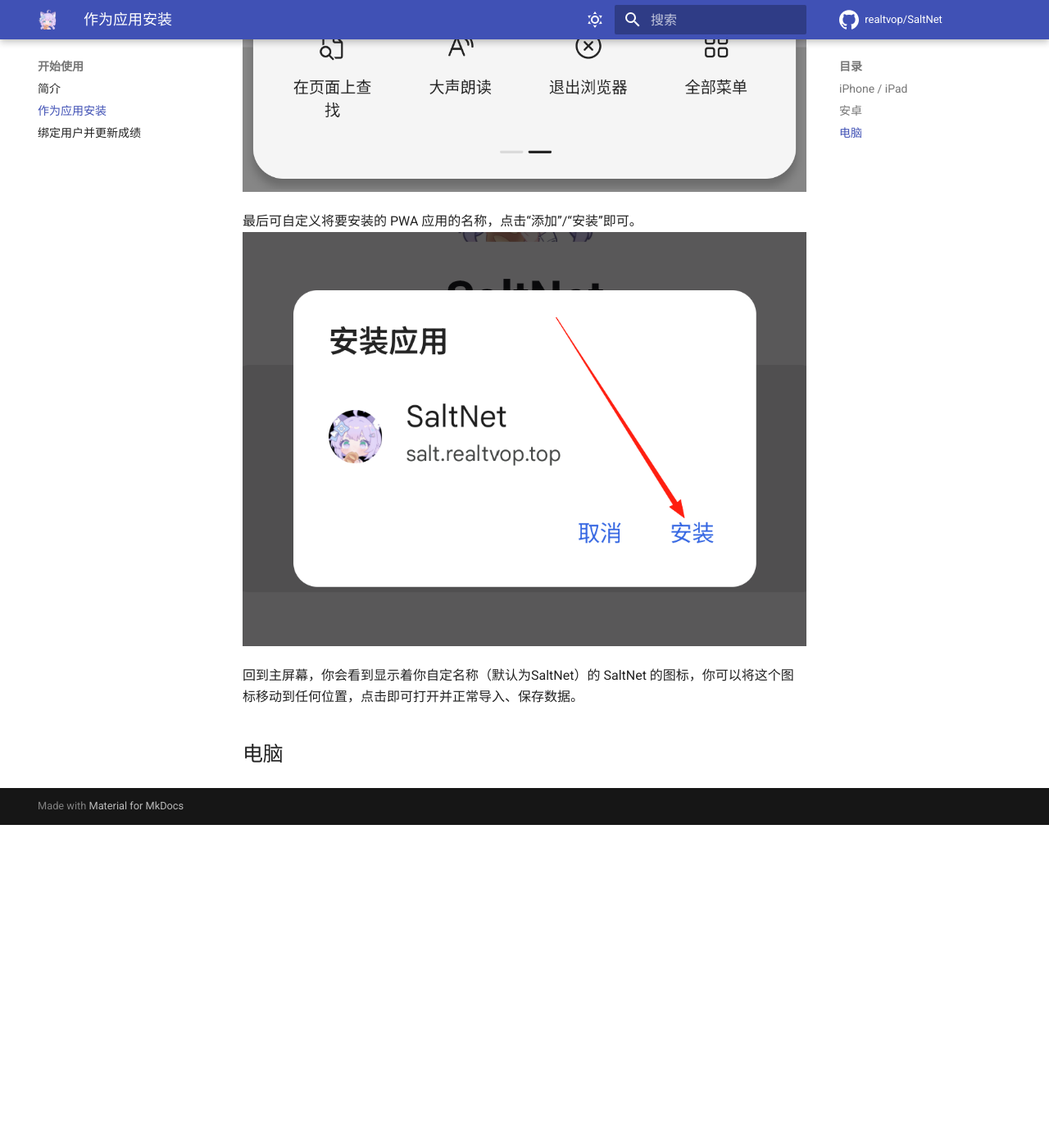
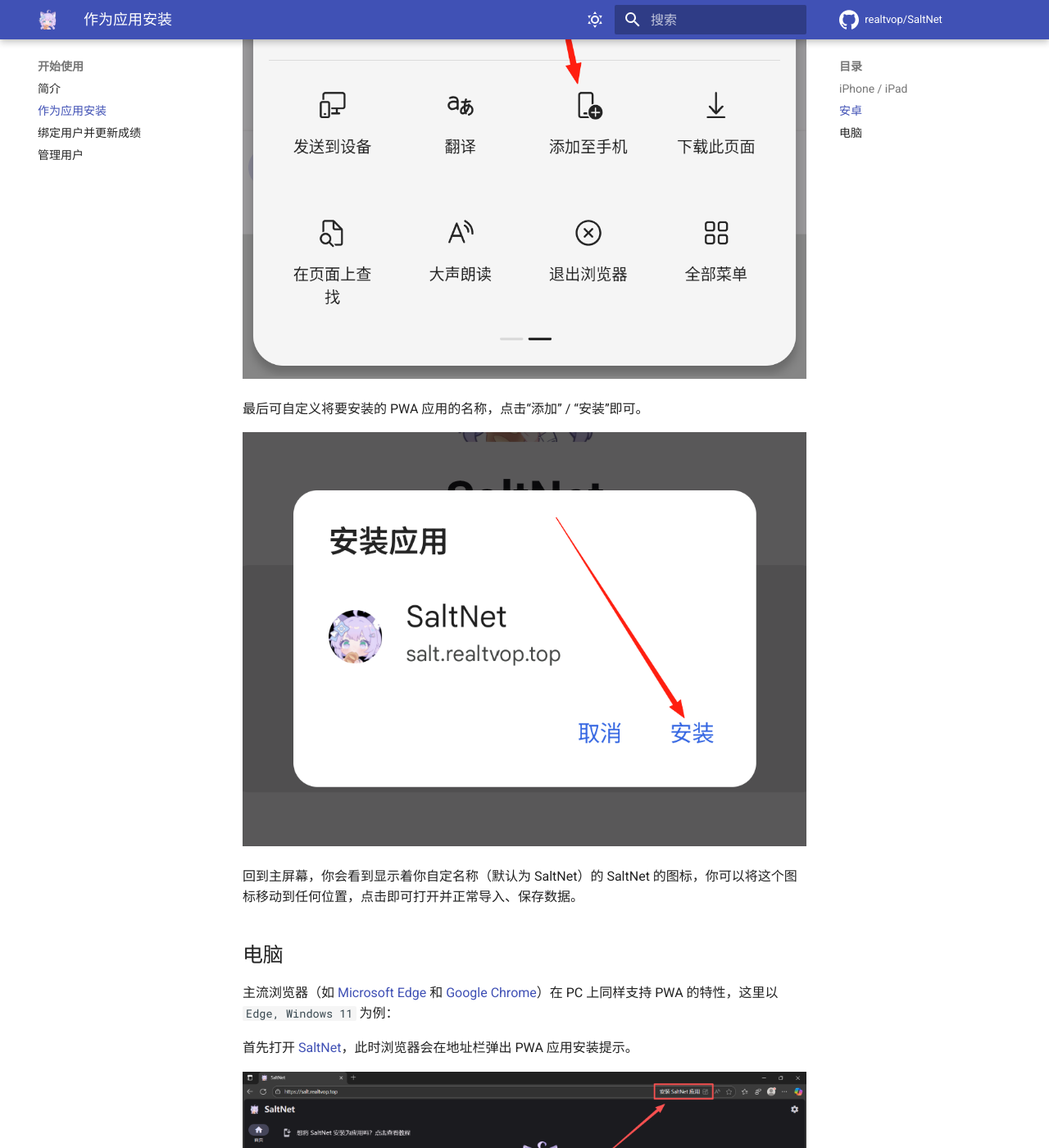
Before and after one commit to axelpln/SaltNet-docs, an MkDocs documentation site: the page built from docs/basis/pwa.md, in a window 1280 px wide and 1400 px high, scrolled down 7206 px. Shown: the whole window at 82% size. Built offline with MkDocs 1.6.1 and Material for MkDocs 9.7.7, drawn with Linux system fonts in a browser that asks for light colours; comment, search, counter and statistics services are not loaded; before the commit the page ends 8212 px from its top, so only the background shows below that; some of the changed text lies outside the part shown.

Commit message:
docs: add more content and optimize the layout of pages.

```diff
--- a/docs/basis/pwa.md
+++ b/docs/basis/pwa.md
@@ -2,44 +2,74 @@
 
 ## iPhone / iPad
 
-> iOS / iPadOS 用户请先安装 PWA 应用，因为在浏览器里设置好后再安装不会同步数据！
+!!! note "注意"
+
+    iOS / iPadOS 用户请先安装为 PWA 应用，因为在浏览器里设置好后再安装不会同步数据！
 
 首先在 **Safari** 中打开 [SaltNet](https://salt.realtvop.top)，点击分享按钮。
+
 ![](../img/pwaGuide/ios/step1.png)
 
 然后选择“添加到主屏幕”。
+
 ![](../img/pwaGuide/ios/step2.png)
 
 最后点击“添加”即可。
+
 ![](../img/pwaGuide/ios/step3.png)
 
 回到主屏幕，你会看到 SaltNet 的图标，你可以将这个图标移动到任何位置。
-> ！重要：长按图标并选择“删除书签”会删除所有数据！！！
+
+!!! warning "重要"
+
+    长按图标并选择“删除书签”会删除所有数据！！！
 
 ![](../img/pwaGuide/ios/icon.png)
 
 点击即可打开。
+
 ![](../img/pwaGuide/ios/pwa.png)
 
 ## 安卓
 
-> 大部分主流浏览器（建议使用[Edge](https://www.microsoft.com/en-us/edge/mobile)，[Google Chrome](https://www.google.com/chrome/)等浏览器）均支持安装 PWA ，以下为已知的可能不支持此功能的浏览器：
+> 大部分主流浏览器（建议使用 [Microsoft Edge](https://www.microsoft.com/en-us/edge/mobile)，[Google Chrome](https://www.google.com/chrome/) 等浏览器）均支持安装 PWA ，以下为已知的可能不支持此功能的浏览器：
 
 | 浏览器 | 版本 |
 |-------|-------|
-| UC浏览器 | （过旧版本，现已支持） |
-| QQ浏览器 | （过旧版本，现已支持） |
-| Firefox | （部分版本，火狐本身对PWA的支持较弱） |
+| UC 浏览器 | （过旧版本，现已支持） |
+| QQ 浏览器 | （过旧版本，现已支持） |
+| Firefox | （部分版本，火狐本身对 PWA 的支持较弱） |
 
 首先在浏览器中打开 [SaltNet](https://salt.realtvop.top) 页面，点击浏览器 **更多** 按钮（一般为三条横杠）。
+
 ![](../img/pwaGuide/android/step1.png)
 
-然后选择“添加到手机”/“添加到主屏幕”/“安装到手机”或类似选项。
+然后选择“添加到手机” / “添加到主屏幕” / “安装到手机”或类似选项。
+
 ![](../img/pwaGuide/android/step2.png)
 
-最后可自定义将要安装的 PWA 应用的名称，点击“添加”/“安装”即可。
+最后可自定义将要安装的 PWA 应用的名称，点击“添加” / “安装”即可。
+
 ![](../img/pwaGuide/android/step3.png)
 
-回到主屏幕，你会看到显示着你自定名称（默认为SaltNet）的 SaltNet 的图标，你可以将这个图标移动到任何位置，点击即可打开并正常导入、保存数据。
+回到主屏幕，你会看到显示着你自定名称（默认为 SaltNet）的 SaltNet 的图标，你可以将这个图标移动到任何位置，点击即可打开并正常导入、保存数据。
 
 ## 电脑
+
+主流浏览器（如 [Microsoft Edge](https://www.microsoft.com/en-us/edge/mobile) 和 [Google Chrome](https://www.google.cn/chrome/)）在 PC 上同样支持 PWA 的特性，这里以 `Edge, Windows 11` 为例：
+
+首先打开 [SaltNet](https://salt.realtvop.top)，此时浏览器会在地址栏弹出 PWA 应用安装提示。
+
+![](../img/pwaGuide/pc/step1.png)
+
+点击它，确认安装。
+
+![](../img/pwaGuide/pc/step2.png)
+
+安装完成后系统会自动打开该应用，管理一下权限即可好好享受！
+
+![](../img/pwaGuide/pc/step3.png)
+
+同时你也可以在系统的开始菜单找到它。
+
+![](../img/pwaGuide/pc/step4.png)
--- a/mkdocs.yml
+++ b/mkdocs.yml
@@ -41,12 +41,12 @@ nav:
     - '简介': 'basis/intro.md'
     - '作为应用安装': 'basis/pwa.md'
     - '绑定用户并更新成绩': 'basis/bind.md'
-  - 'Bug 反馈/贡献':
-    - 'Bug 反馈': 'contact/report.md'
-    - '贡献代码': 'contact/contribute.md'
+    - '管理用户': 'basis/users.md'
+  - 'Bug 反馈/贡献': 'contact/contribute.md'
 
 # Markdown 扩展 (可选，但推荐)
 markdown_extensions:
+  - pymdownx.details
   - pymdownx.highlight
   - pymdownx.superfences
   - admonition
```
Also changed, not shown: docs/basis/bind.md (+21 -8 lines), docs/basis/intro.md (+1 -1 lines), docs/basis/users.md (added, +30 -0 lines), docs/contact/contribute.md (+18 -0 lines), docs/contact/report.md (deleted, +0 -5 lines), docs/index.md (+3 -3 lines), docs/img/pwaGuide/pc/step1.png (added), docs/img/pwaGuide/pc/step2.png (added), docs/img/pwaGuide/pc/step3.png (added), docs/img/pwaGuide/pc/step4.png (added), docs/img/users/menu.jpg (added), docs/img/users/online.jpg (added).
